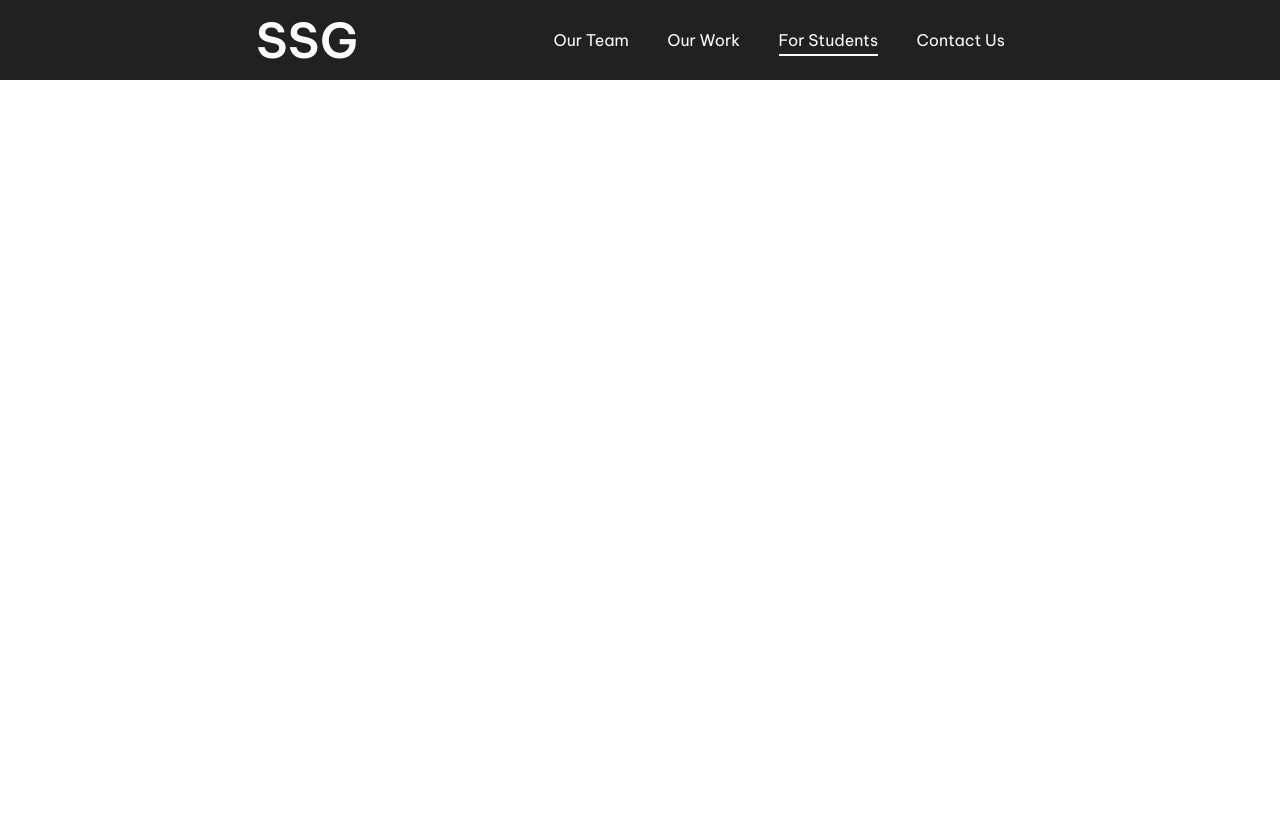
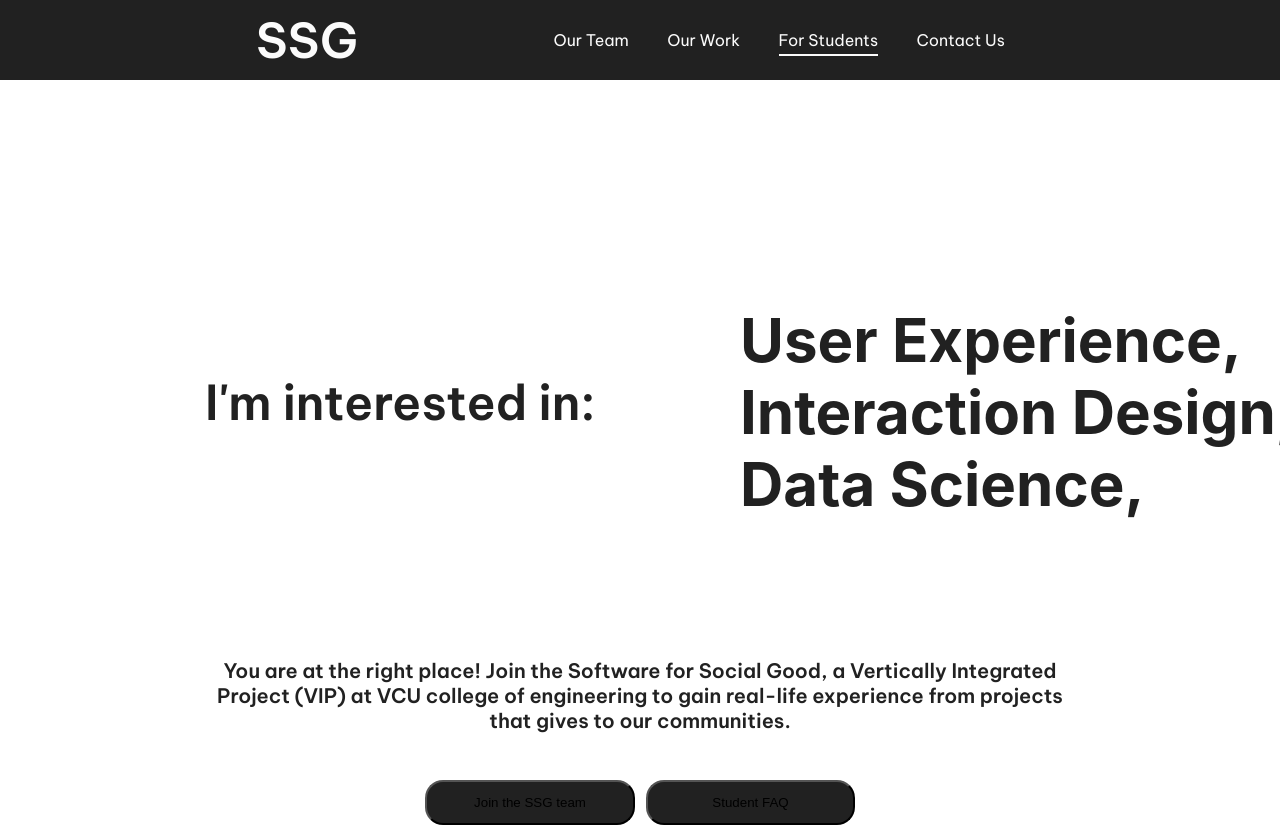
Before and after one commit to vcu-ssg/software-for-social-good-website, a Next.js app: page /forstudents in a window 1280 px wide. Before the commit the page ends 800 px from the top, so only its background shows below. Built offline with nearby package versions, Linux system fonts and the light colour scheme.

Commit message:
created top section of for students page

```diff
--- /dev/null
+++ b/components/ForStudentsLanding.js
@@ -0,0 +1,25 @@
+import styles from '../styles/ForStudentsLanding.module.css'
+
+const ForStudentsLanding = () =>
+{
+    return(
+        <div>
+            <div>
+                <h1 className={ styles.main }>I'm interested in:</h1>
+                <h1 className= {styles.scrollWheel}> {interests.map((interest) => { return interest + ",\n"})} {lastInterest} </h1>
+                <h5 className={ styles.sub }>
+                    You are at the right place! Join the Software for Social Good, a Vertically Integrated Project (VIP)
+                    at VCU college of engineering to gain real-life experience from projects that gives to our communities.
+                </h5>
+                <button className={ styles.buttonFAQ }> Join the SSG team </button>
+                <button className={ styles.buttonJoin }> Student FAQ </button>
+            </div>
+        </div>
+    )
+}
+
+const interests = ["User Experience", "Interaction Design", "Data Science", "Software Development", "Networking", "Cross Functionality",
+    "Visual Design", "User Research", "Career Development", "Project Management", "Community Outreach", "Collaboration"];
+const lastInterest = "Product Innovation";
+
+export default ForStudentsLanding;
--- a/pages/forstudents.js
+++ b/pages/forstudents.js
@@ -1,3 +1,4 @@
+import ForStudentsLanding from "../components/ForStudentsLanding";
 import Navbar from "../components/Navbar";
 
 export default function forstudents()
@@ -5,6 +6,7 @@ export default function forstudents()
     return(
         <div>
             <Navbar/>
+            <ForStudentsLanding/>
         </div>
     )
 }
--- /dev/null
+++ b/styles/ForStudentsLanding.module.css
@@ -0,0 +1,93 @@
+.main {
+    position: absolute;
+    width: 399px;
+    height: 61px;
+    left: calc(50% - 399px/2 - 235.5px);
+    top: 340px;
+    font-family: 'Be Vietnam Pro';
+    font-style: normal;
+    font-weight: 700;
+    font-size: 48px;
+    color: #212121;
+}
+
+.scrollWheel {
+    display: flex;
+    flex-direction: column;
+    align-items: flex-start;
+    padding: 0px;
+    gap: 20px;
+    isolation: isolate;
+
+    font-size: 60px;
+
+    position: absolute;
+    width: 556px;
+    height: 214px;
+    left: calc(50% + 200px/2);
+    top: 264px;
+    overflow-y: scroll;
+    color: #212121;
+}
+
+.sub{
+    position: absolute;
+    width: 870px;
+    height: 92px;
+    left: calc(50% - 870px/2);
+    top: 625px;
+
+    /* Header 6 */
+
+    font-family: 'Be Vietnam Pro';
+    font-style: normal;
+    font-weight: 600;
+    font-size: 20px;
+    line-height: 25px;
+    text-align: center;
+
+    /* "Kian's Age" black */
+    color: #212121;
+}
+
+.buttonFAQ {
+   /* Auto layout */
+
+    display: flex;
+    flex-direction: column;
+    justify-content: center;
+    align-items: center;
+    padding: 8px 20px;
+
+    position: absolute;
+    width: 210px;
+    height: 45px;
+    left: calc(50% - 210px/2 - 110px);
+    top: 780px;
+
+    /* "Kian's Age" black */
+
+    background: #212121;
+    border-radius: 18px;
+}
+
+.buttonJoin {
+    /* Auto layout */
+
+    display: flex;
+    flex-direction: column;
+    justify-content: center;
+    align-items: center;
+    padding: 8px 20px;
+
+    position: absolute;
+    width: 209px;
+    height: 45px;
+    left: calc(50% - 209px/2 + 110.5px);
+    top: 780px;
+
+    /* "Kian's Age" black */
+
+    background: #212121;
+    border-radius: 18px;
+}
```
